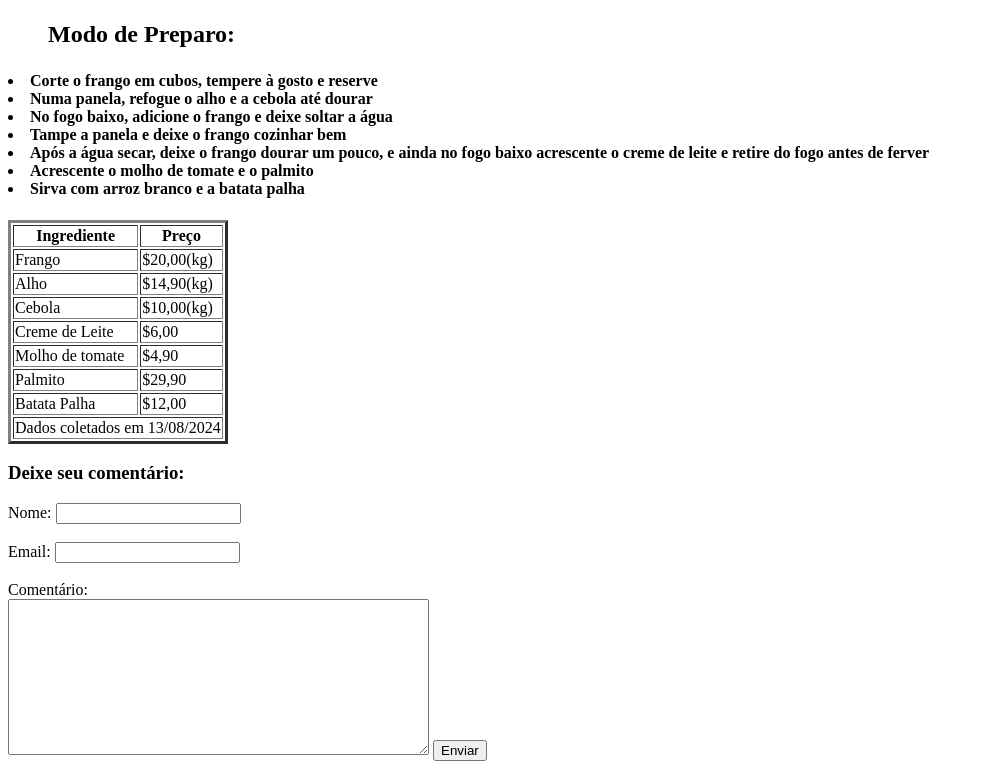
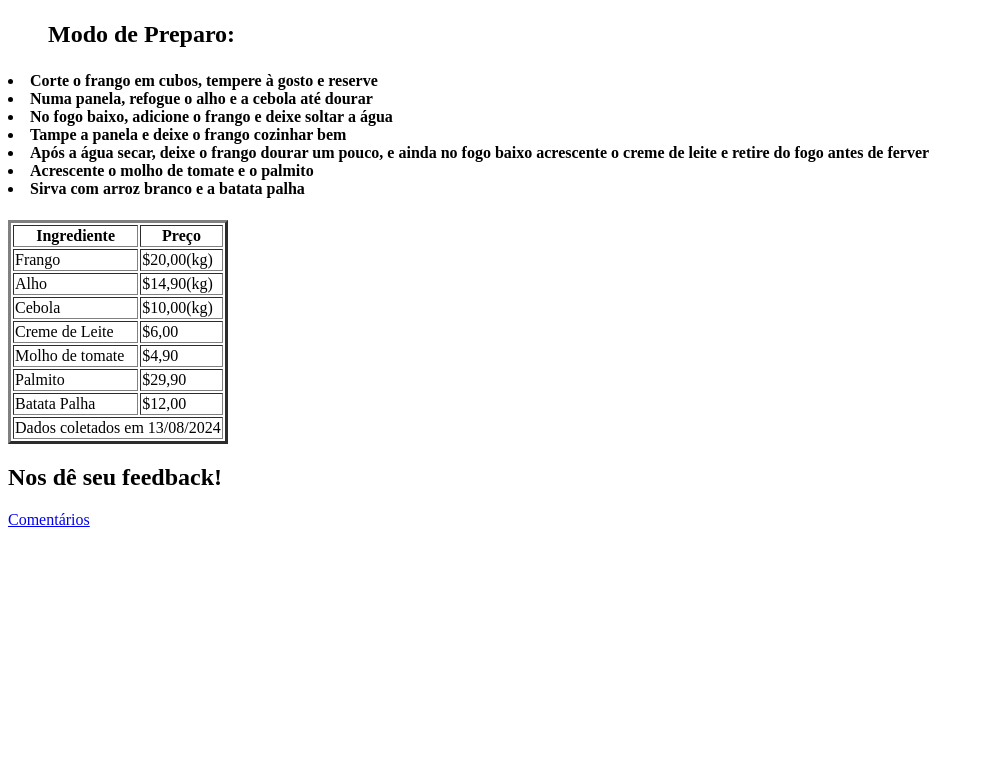
Before and after one commit to analuksik/paginareceita, a plain HTML site: page index.html in a window 1280 px wide. Shown: the part 620-1389 px from the top of the page, without its empty margins (0-984 px from the left). After the commit the page ends 1157 px from the top, so only its background shows below. Drawn offline with Linux system fonts and the light colour scheme.

Commit message:
aula 23/08

```diff
--- a/index.html
+++ b/index.html
@@ -97,20 +97,14 @@
 
         </table>
 
-        <h3>Deixe seu comentário:</h3>
+        <h2>Nos dê seu feedback!</h2>
+        <a
+            href="contatos.html"
+            target="_blank">Comentários
 
-    <label for="name">Nome:</label>
-    <input type="text">
-    <br> <br>
+        </a>
 
-    <label for="email">Email:</label>
-    <input type="email">
-    <br><br>
 
-    <label for="comentario">Comentário:</label>
-    <br>
-    <textarea id="comentario" name="comentario" rows="10" cols="50"></textarea>
-    <button type="submit">Enviar</button>
 
 
     </body>
```
Also changed, not shown: contatos.html (added, +25 -0 lines).
